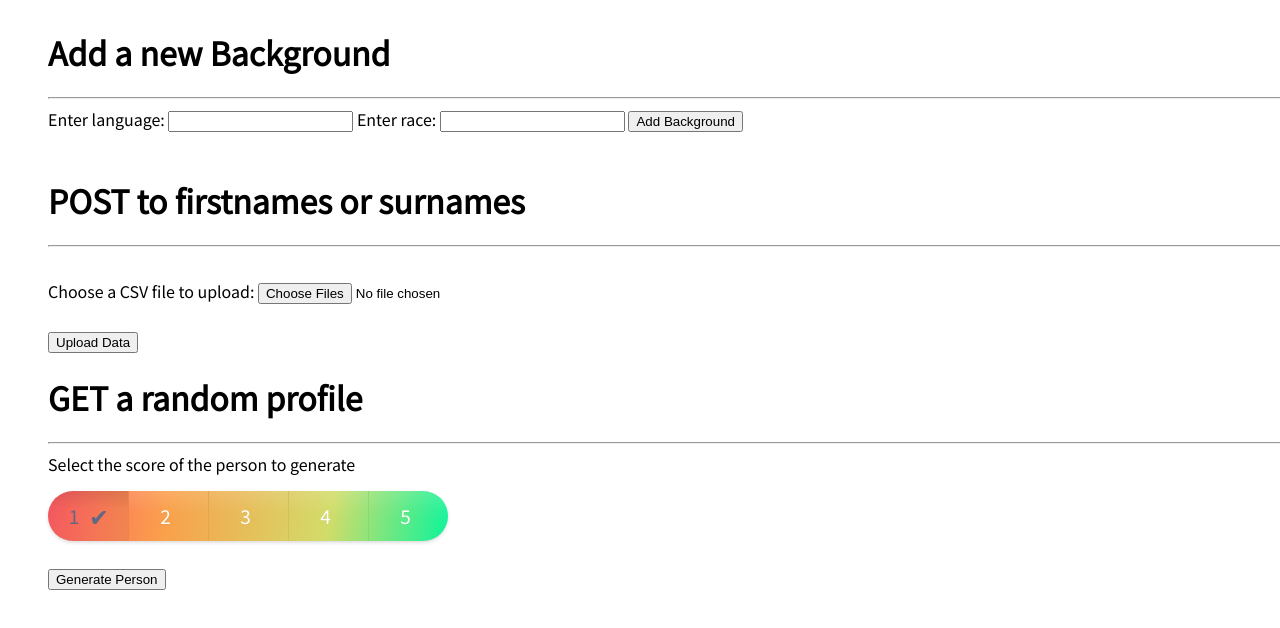
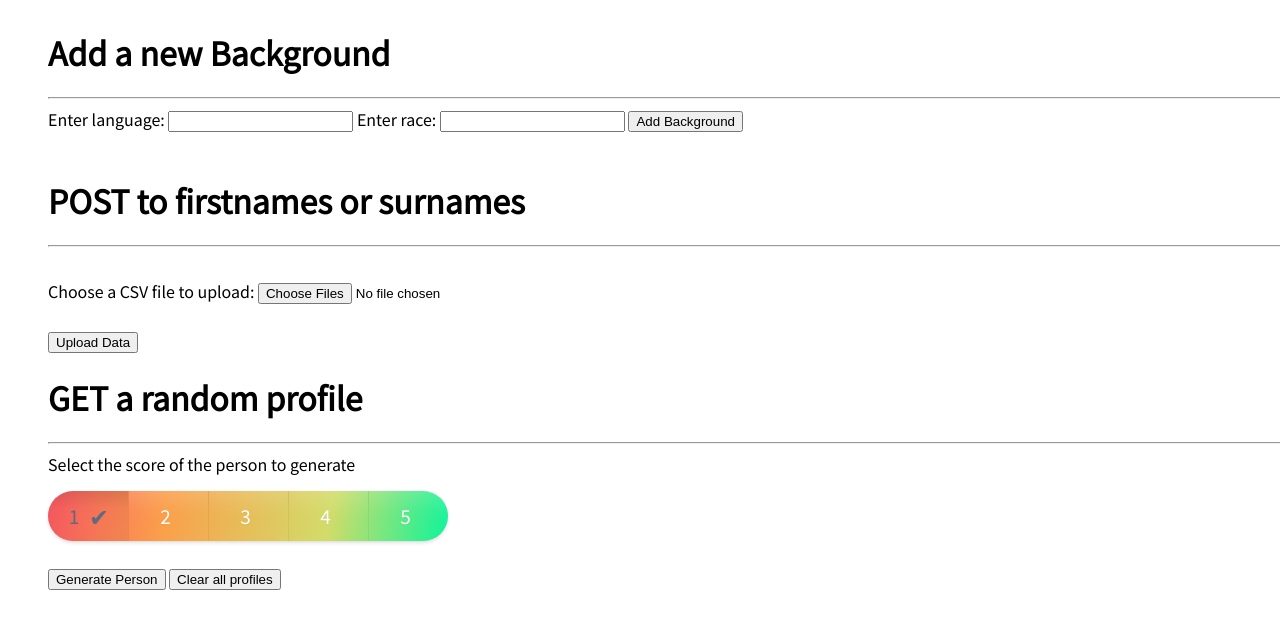
Before and after one commit to stvnchng/diversify-frontend, a plain HTML site: page index.html in a window 1280 px wide. Drawn offline with nearby package versions, Linux system fonts and the light colour scheme.

Commit message:
clear profs

```diff
--- a/index.html
+++ b/index.html
@@ -66,6 +66,7 @@
       </div>
       <br />
       <input type="submit" value="Generate Person" />
+      <button type="button" onclick="clearAllProfiles()">Clear all profiles</button>
     </form>
     <div id="userProfiles"></div>
     </div>
@@ -132,6 +133,11 @@
     );
 
     const userProfiles = document.getElementById("userProfiles");
+
+    function clearAllProfiles() {
+      userProfiles.innerHTML = ''
+    }
+
     function createUser(info) {
       console.log(info);
       const name = info.firstname + " " + info.surname;
```
